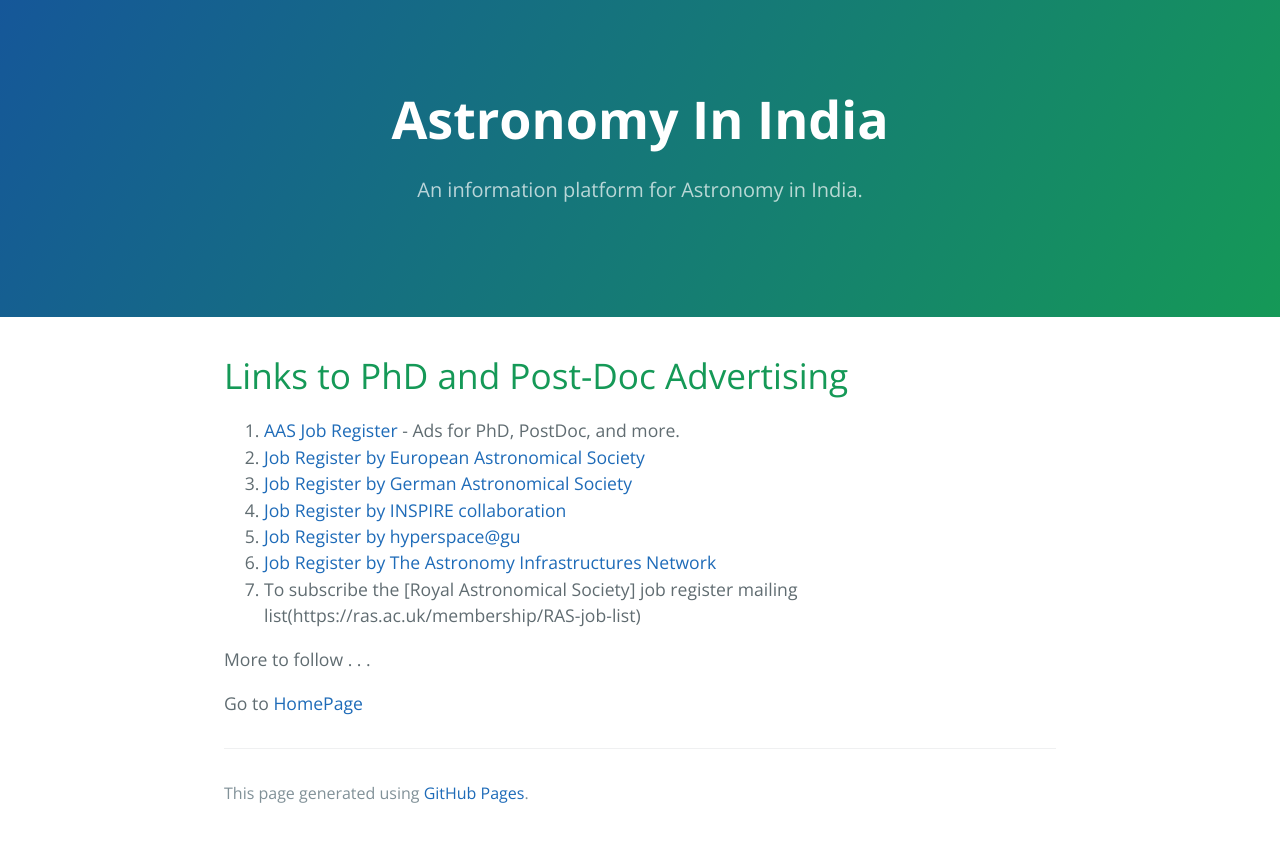
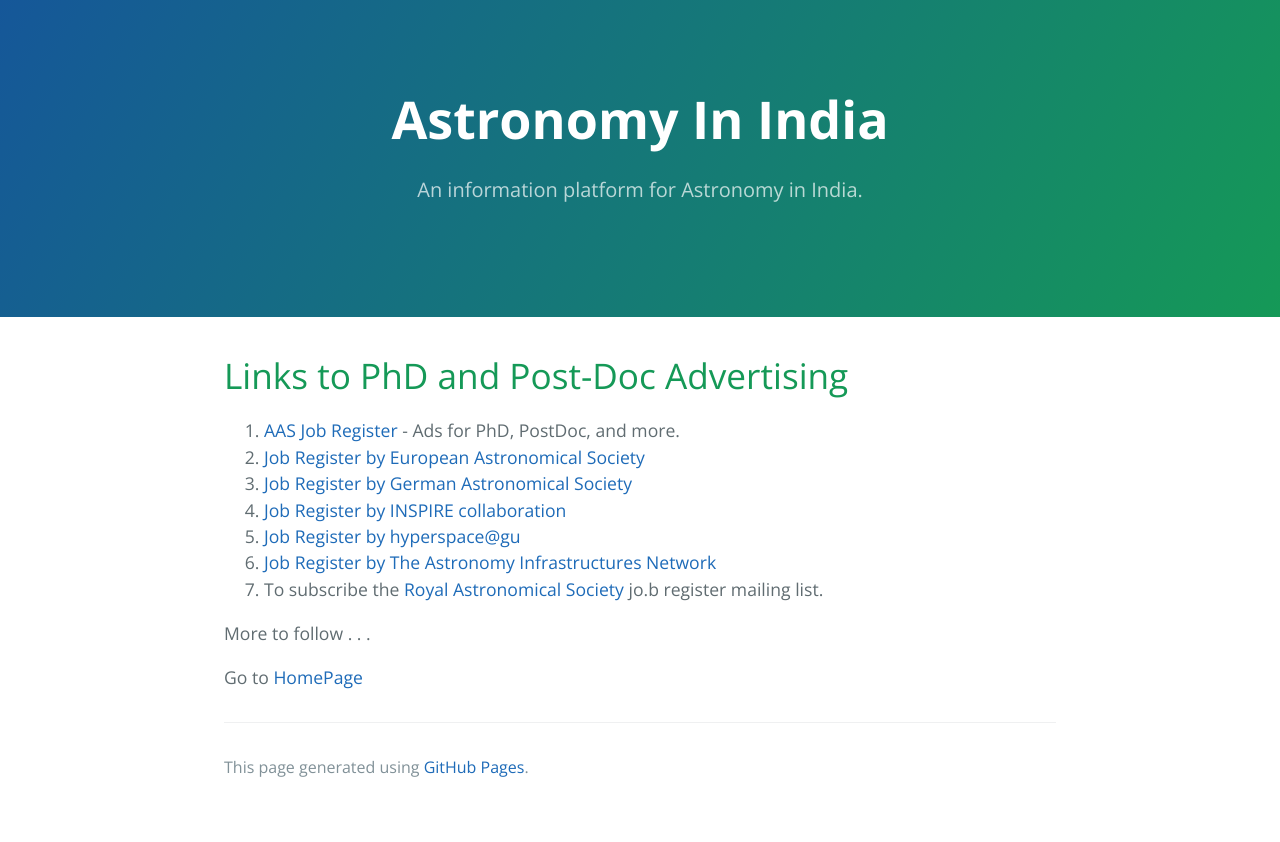
Before and after one commit to kalyanradhakrishnan/Astronomy-In-India, a Jekyll site: the page built from pages/phd_postdoc_ad.md, in a window 1280 px wide. Shown: the top 842 px of the page. Built offline with Jekyll 4.4.1, drawn with Linux system fonts in a browser that asks for light colours.

Commit message:
Update phd_postdoc_ad.md

```diff
--- a/pages/phd_postdoc_ad.md
+++ b/pages/phd_postdoc_ad.md
@@ -11,7 +11,7 @@
 4. [Job Register by INSPIRE collaboration](https://inspirehep.net/jobs?sort=mostrecent&size=25&page=1&q=&field_of_interest=astro-ph)
 5. [Job Register by hyperspace@gu](https://hyperspace.uni-frankfurt.de/tag/phd/)
 6. [Job Register by The Astronomy Infrastructures Network](https://riastronomia.es/en/contratos-predoctorales/)
-7. To subscribe the [Royal Astronomical Society] job register mailing list(https://ras.ac.uk/membership/RAS-job-list)
+7. To subscribe the [Royal Astronomical Society](https://ras.ac.uk/membership/RAS-job-list) jo.b register mailing list.
 
 More to follow . . .
 
```
